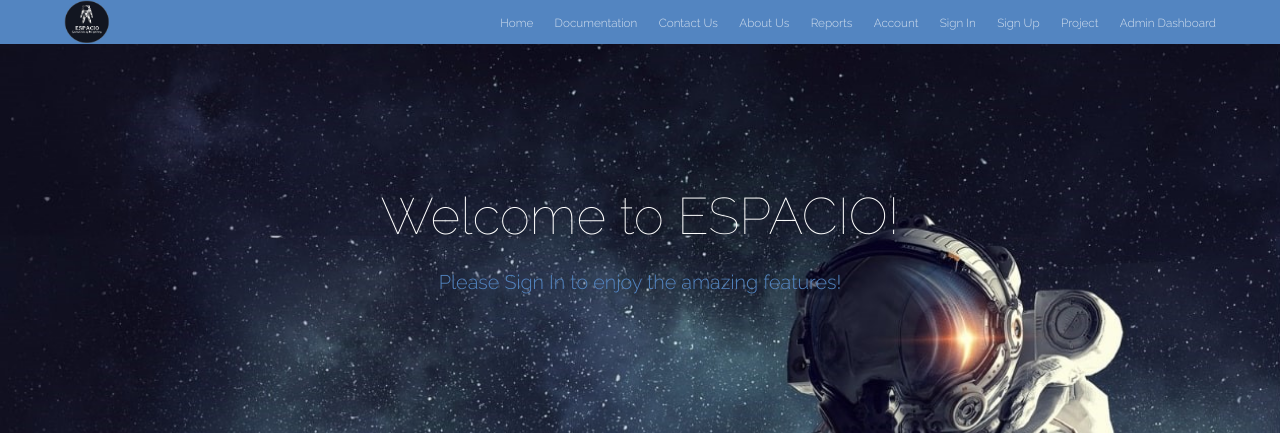
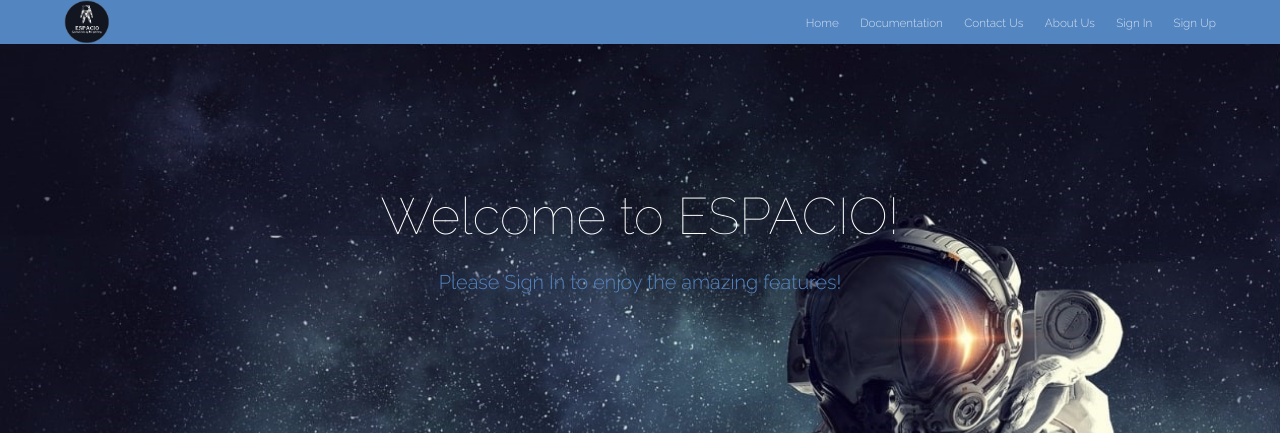
Before and after one commit to jasminehegazy64/Space-Debris-Project, a PHP site: page /login.php in a window 1280 px wide. Shown: the top 433 px of the page. Run offline with PHP 8.4, Linux system fonts and the light colour scheme.

Commit message:
login.php

```diff
--- a/espacio/login.php
+++ b/espacio/login.php
@@ -48,12 +48,12 @@ if ($_SERVER["REQUEST_METHOD"] === "POST") {
                 <a href="document.html">Documentation</a>
                 <a href="contactus.html">Contact Us</a>
                 <a href="aboutus.html">About Us</a>
-                <a href="reports.html">Reports</a>
-                <a href="account.html">Account</a>
+                <!-- <a href="reports.html">Reports</a> -->
+                <!-- <a href="account.html">Account</a> -->
                 <a href="login.php">Sign In</a>
-                <a href="signup.html">Sign Up</a>
-                <a href="project.html">Project</a>
-                <a href="admindashboard.html">Admin Dashboard</a>
+                <a href="signup.php">Sign Up</a>
+                <!-- <a href="project.html">Project</a> -->
+                <!-- <a href="admindashboard.html">Admin Dashboard</a> -->
             </nav>
             <a href="#navPanel" class="navPanelToggle"><span class="fa fa-bars"></span></a>
         </div>
```
Also changed, not shown: espacio/signup.php (+6 -6 lines).
